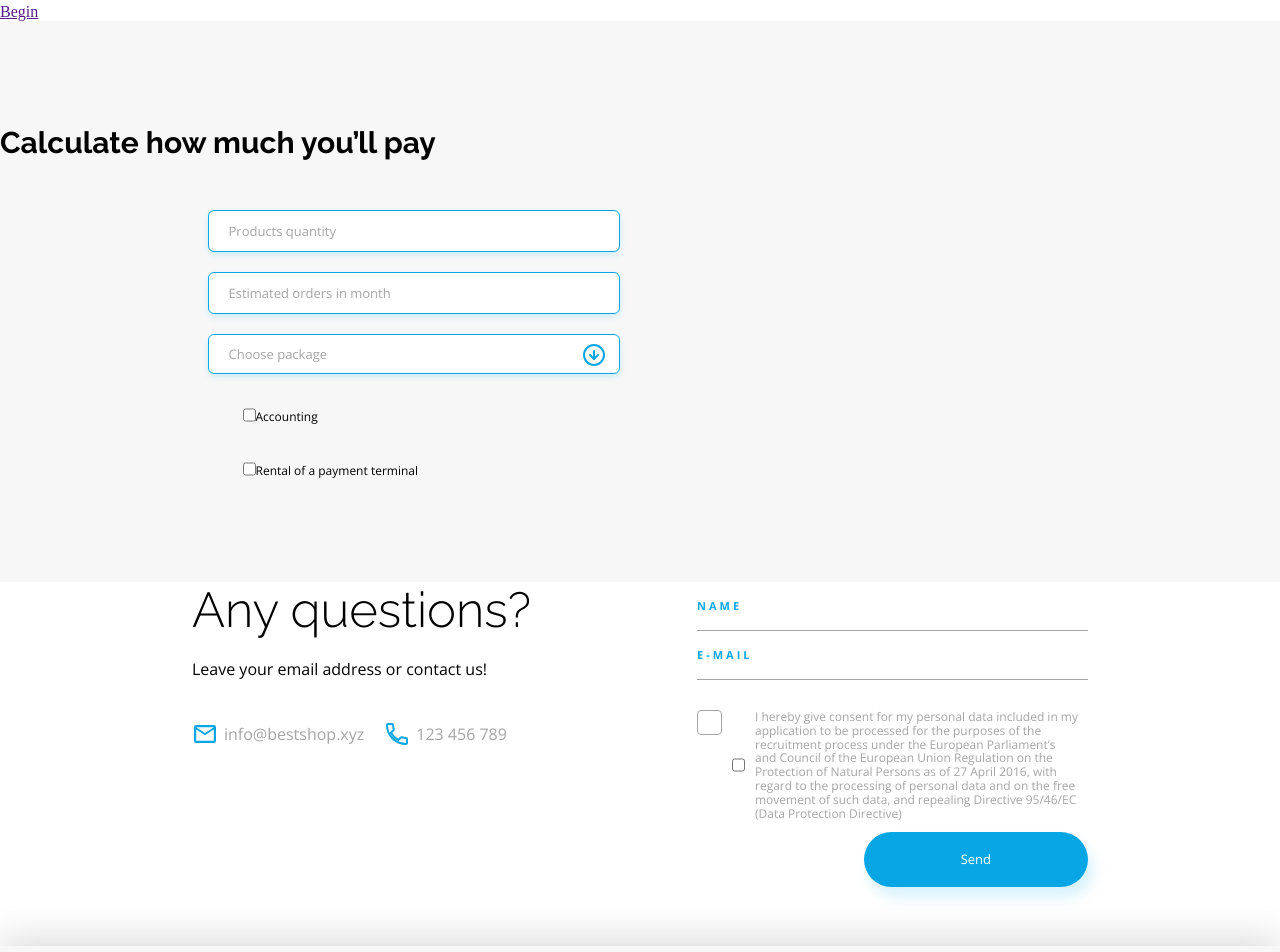
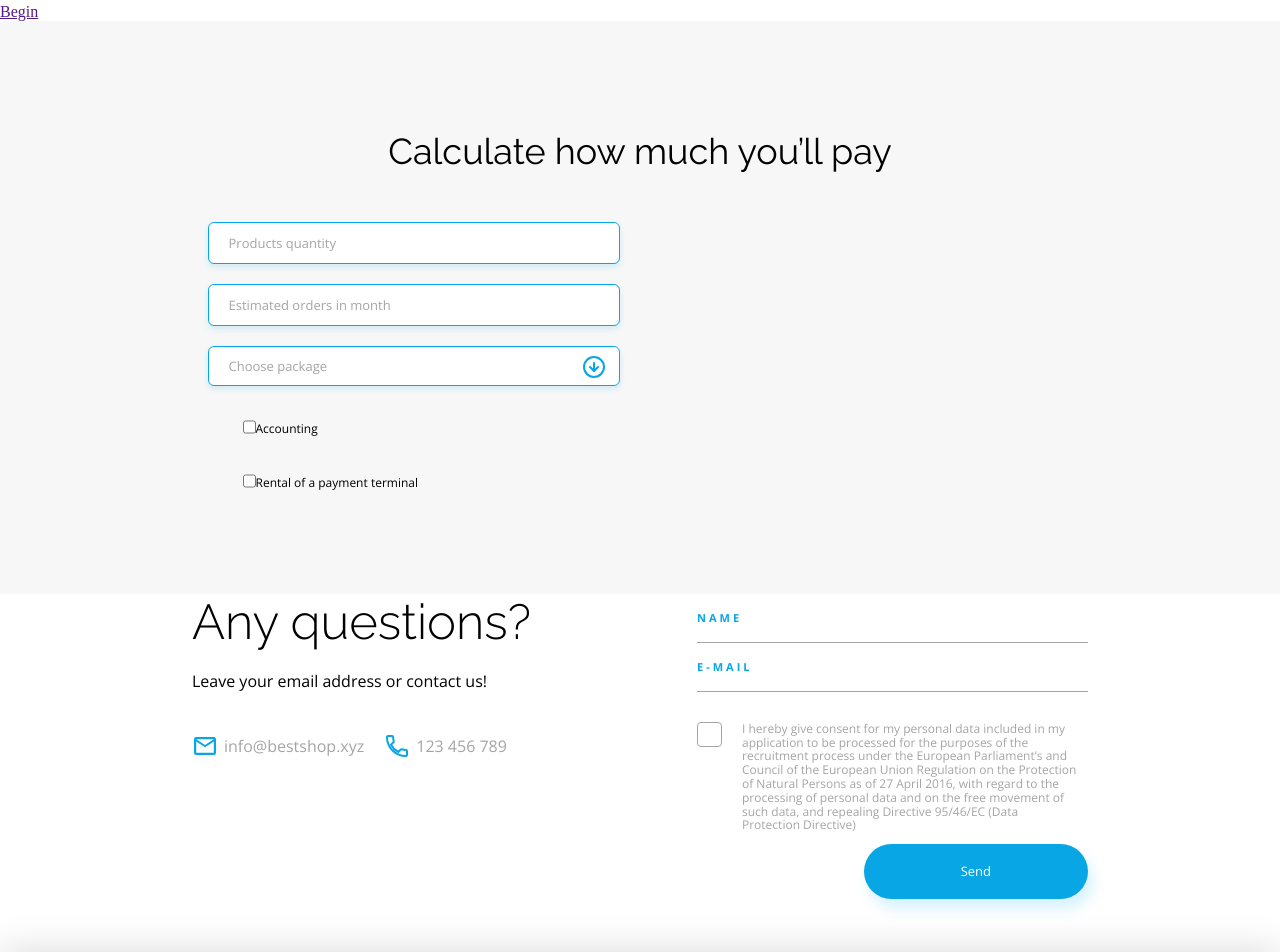
Before and after one commit to oapchk/BestShop_2, a website: page index.html in a window 1280 px wide. Shown: the part 3070-4022 px from the top of the page. Drawn offline with nearby package versions, Linux system fonts and the light colour scheme.

Commit message:
html changes question section

```diff
--- a/index.html
+++ b/index.html
@@ -5,6 +5,8 @@
   <meta charset="UTF-8" />
   <meta name="viewport" content="width=device-width, initial-scale=1.0" />
   <title>BestShop</title>
+  <script src="src/js/app.js" async defer></script>
+
   <link rel="preconnect" href="https://fonts.googleapis.com" />
   <link rel="preconnect" href="https://fonts.gstatic.com" crossorigin />
   <link
@@ -186,7 +188,7 @@
     </div>
   </section>
   <section class="calc">
-    <h2>Calculate how much you’ll pay</h2>
+    <h2 class="hdl2">Calculate how much you’ll pay</h2>
 
     <div class="calc__columns">
       <form class="calc__form">
@@ -279,7 +281,7 @@
 
         <div class="form__consent">
           <label class="form__checkbox">
-            <input type="checkbox" />
+            <input type="checkbox" id="form" />
             <span class="checkbox"></span>
             <p class="consent__text">
               I hereby give consent for my personal data included in my
```
